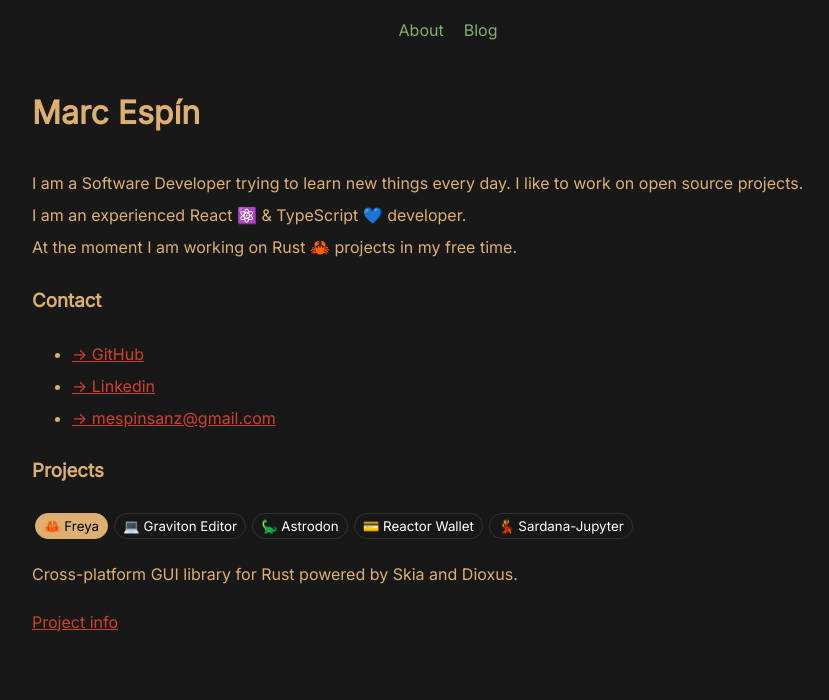
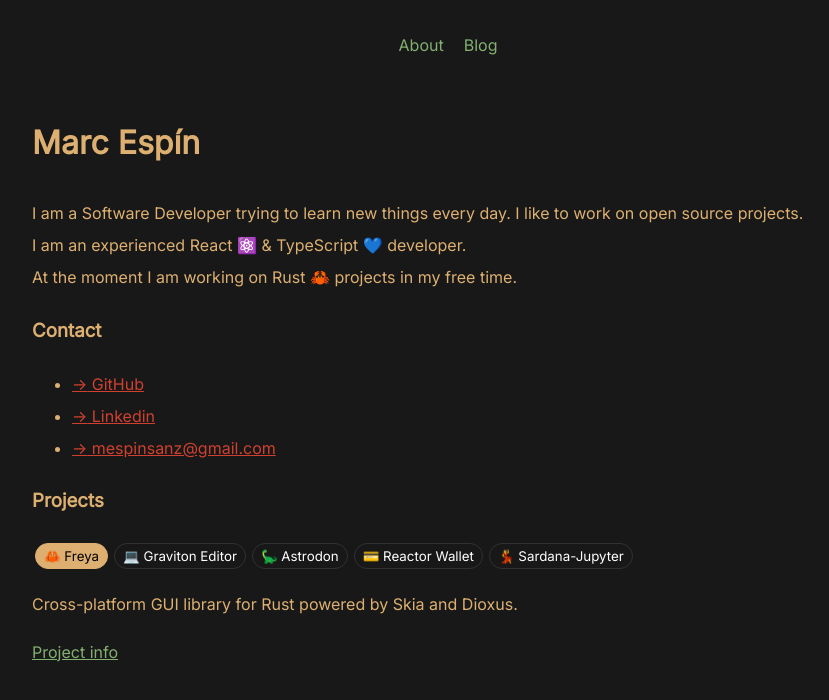
Before and after one commit to marc2332/portfolio, a Next.js app: page / in a window 1280 px wide. Shown: the top 700 px of the page, without its empty margins (192-1021 px from the left). Built offline with nearby package versions, Linux system fonts and the light colour scheme.

Commit message:
feat: Some design improvements

```diff
--- a/components/Card.tsx
+++ b/components/Card.tsx
@@ -1,5 +1,5 @@
 import React from "react";
-import { Link } from "./Link";
+import { LinkGreenVariant } from "./Link";
 
 interface CardOptions {
   description: string;
@@ -10,7 +10,9 @@ export default function Card({ description, link }: CardOptions) {
   return (
     <div>
       <p>{description}</p>
-      <Link target="_blank" href={link}>Project info</Link>
+      <LinkGreenVariant target="_blank" href={link}>
+        Project info
+      </LinkGreenVariant>
     </div>
   );
 }
--- a/components/Layout.tsx
+++ b/components/Layout.tsx
@@ -11,5 +11,6 @@ export const Layout = styled.div`
     }
     @media only screen and (max-width: 600px) {
         width:  85%;
+        padding: 15px 15px 40px 15px;
     }
 `;
--- a/components/Link.tsx
+++ b/components/Link.tsx
@@ -3,6 +3,10 @@ import NextLink from "next/link";
 
 export const Link = styled(NextLink)`
     color: #cf412e;
+`;
+
+export const LinkGreenVariant = styled(NextLink)`
+    color: #82b071;
 `;
 
 export const UncoloredLink = styled(NextLink)`
--- a/components/Navbar.tsx
+++ b/components/Navbar.tsx
@@ -11,7 +11,10 @@ const NavBarLink = styled(Link)`
 `;
 
 const NavBarContainer = styled.div`
-   padding: 10px;
+  @media only screen and (max-width: 600px) {
+    padding: 25px 0px 0px 0px;
+  }
+  padding: 25px 10px;
   display: flex;
   justify-content: center;
 `;
--- a/pages/global.css
+++ b/pages/global.css
@@ -10,6 +10,11 @@ body, html {
     display: flex;
 }
 
+img {
+    max-width: 100%;
+    image-rendering: -moz-crisp-edges;
+}
+
 * {
     -webkit-tap-highlight-color: transparent;
 }
```
Lines whose indentation alone changed are shown as unchanged.
